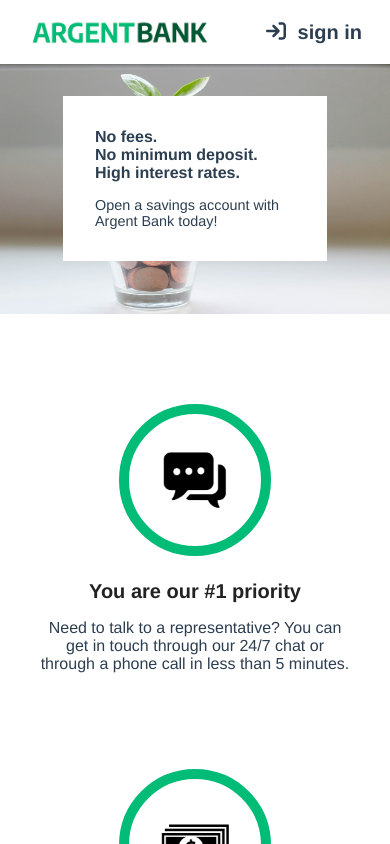
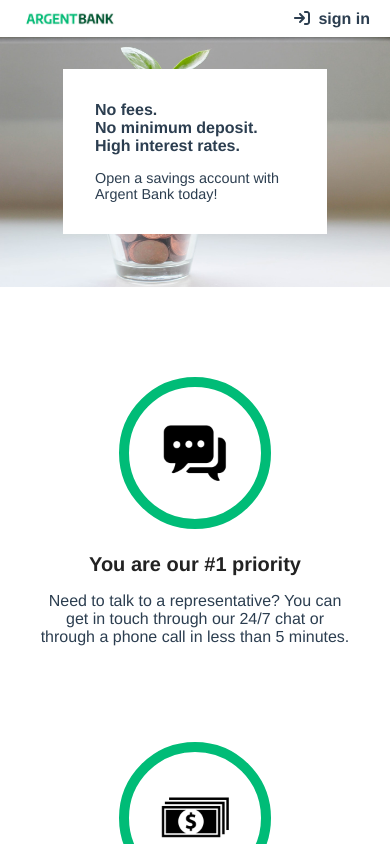
Before and after one commit to maxew33/OC-P13-Bank-API-front, a React (Vite) app: page / in a window 390 px wide. Shown: the top 844 px of the page. Built offline with nearby package versions, Linux system fonts and the light colour scheme.

Commit message:
:iphone: [style] improve design < 500px

```diff
--- a/src/style/style.css
+++ b/src/style/style.css
@@ -259,8 +259,6 @@ body{
     flex: 1;
 }
 
-
-
 .edit-name-form{
     display: flex;
     flex-direction: column;
@@ -367,3 +365,25 @@ button{
     text-transform: capitalize;
     font-size: 1rem;
 }
+
+@media (max-width: 500px) {
+    .edit-name-wrapper{
+        flex-direction: column;
+    }
+
+    .main-nav{
+        font-size:1rem;
+    }
+
+    .main-nav-logo-image{
+        width: 100px;
+    }
+
+    .main-nav-item{
+        margin:0;
+    }
+
+    .main-nav-icon{
+        margin: 0 .5rem 0 1rem;
+    }
+}
```
